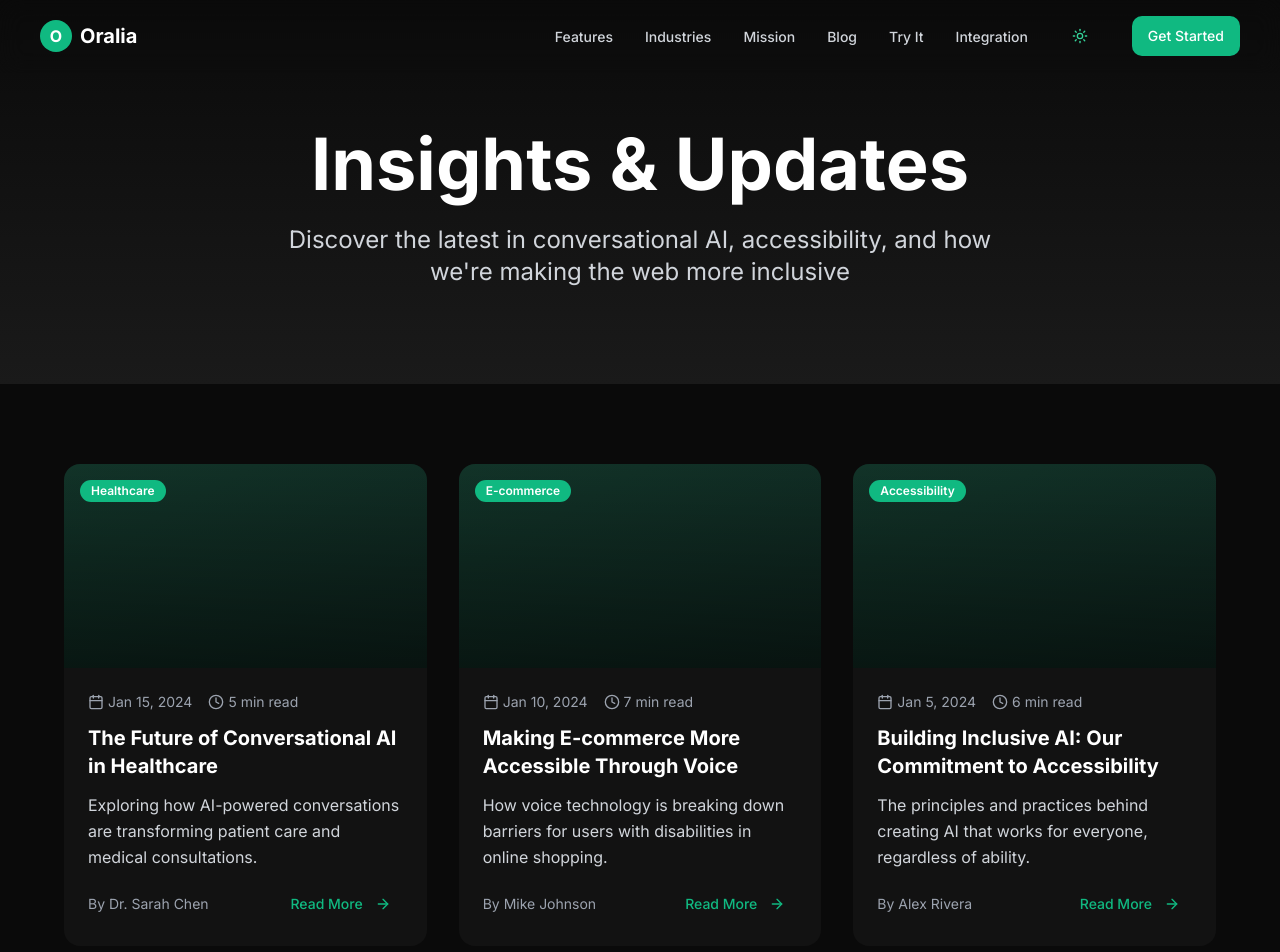
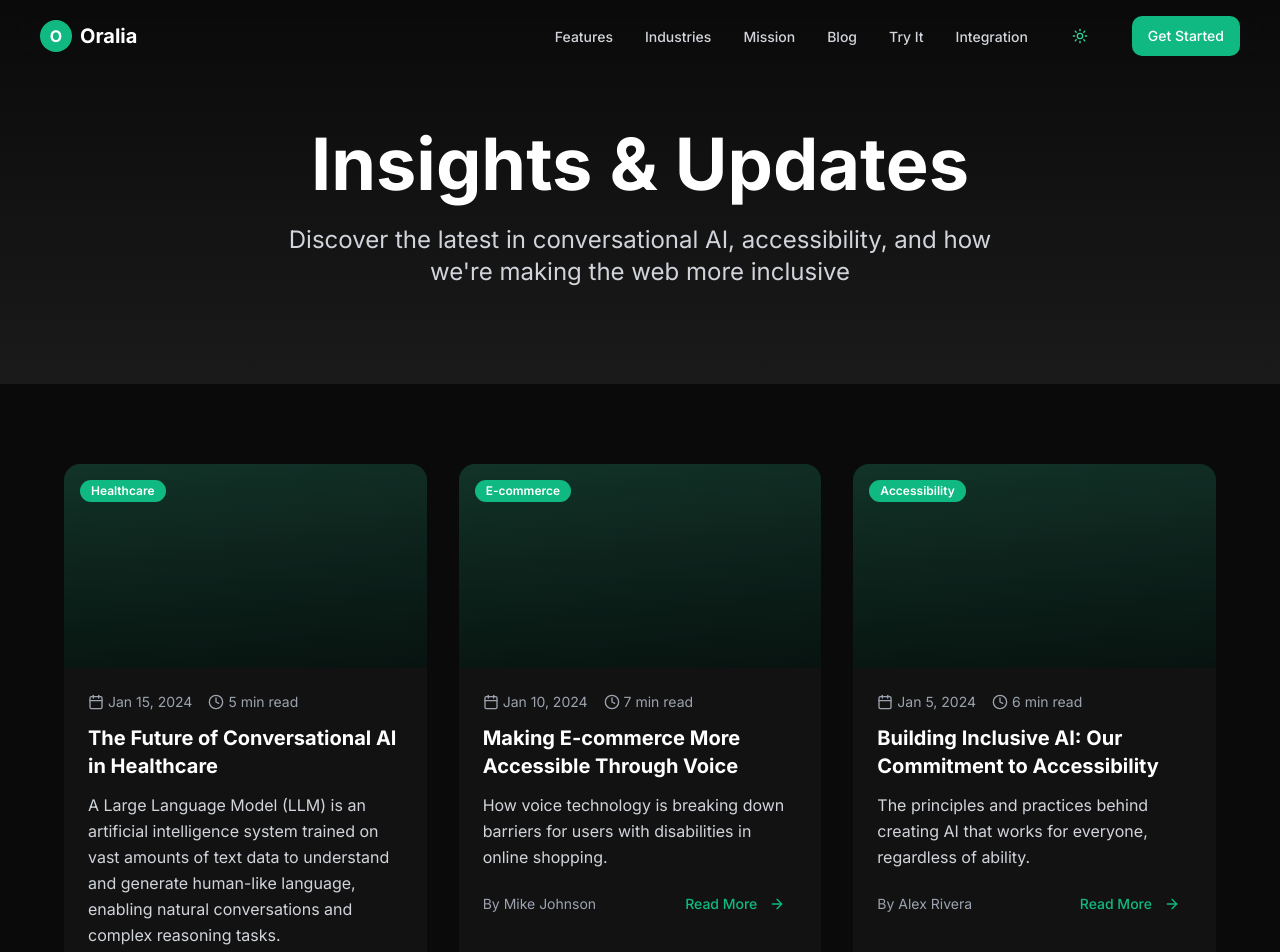
Before and after one commit to SantoshNaranap/oralia-voice-whisper, a React (Vite) app: page /blog in a window 1280 px wide. Shown: the top 952 px of the page. Built offline with nearby package versions, Linux system fonts and the light colour scheme.

Commit message:
Add LLM explanation to blog post
Added an explanation of what an LLM is to the blog post content.

```diff
--- a/src/pages/Blog.tsx
+++ b/src/pages/Blog.tsx
@@ -9,7 +9,7 @@ const blogPosts = [
   {
     id: 1,
     title: "The Future of Conversational AI in Healthcare",
-    excerpt: "Exploring how AI-powered conversations are transforming patient care and medical consultations.",
+    excerpt: "A Large Language Model (LLM) is an artificial intelligence system trained on vast amounts of text data to understand and generate human-like language, enabling natural conversations and complex reasoning tasks.",
     date: "2024-01-15",
     readTime: "5 min read",
     category: "Healthcare",
```
